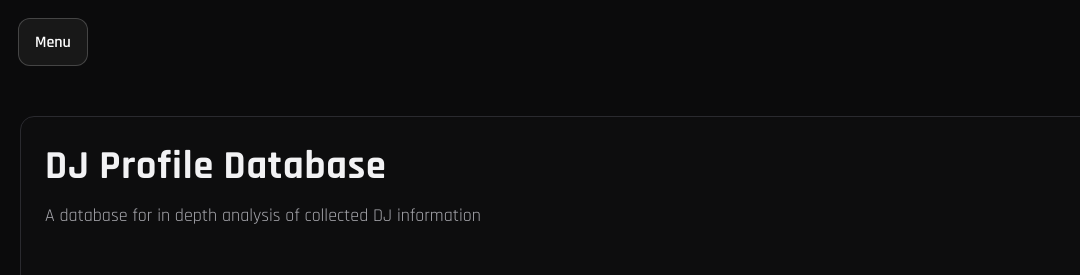
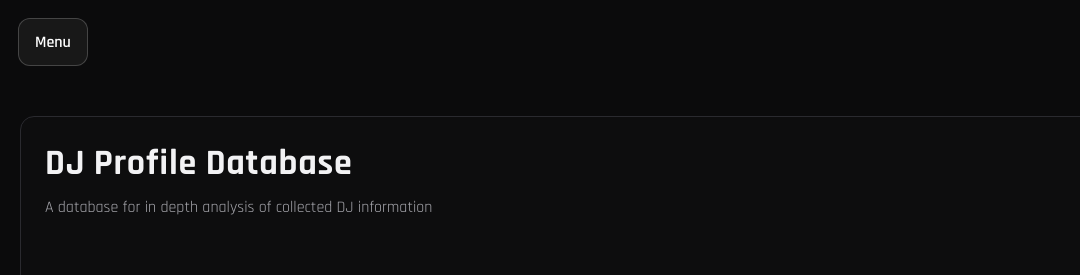
Before and after one commit to RaidenIV/dj_database, a website: page client/index.html in a window 1280 px wide. Shown: the top 275 px of the page, 0-1080 px from the left. Drawn offline with nearby package versions, Linux system fonts and the light colour scheme; no server answers; grey boxes are pictures that could not be loaded.

Commit message:
Update styles.css

```diff
--- a/client/css/styles.css
+++ b/client/css/styles.css
@@ -90,14 +90,14 @@ body { padding: 20px; }
 @media (max-width: 768px) { .main-logo { max-width: 100px; } }
 
 h1 {
-  font-size: 40px;
+  font-size: 36px;
   font-weight: 700;
   margin: 0 0 6px;
   letter-spacing: 0.02em;
 }
 
 .subtitle {
-  font-size: 18px;
+  font-size: 16px;
   color: var(--muted);
   font-weight: 400;
   margin: 0;
```
